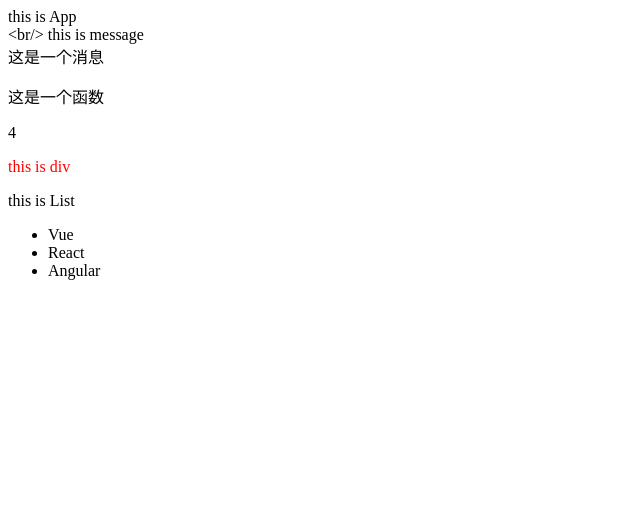
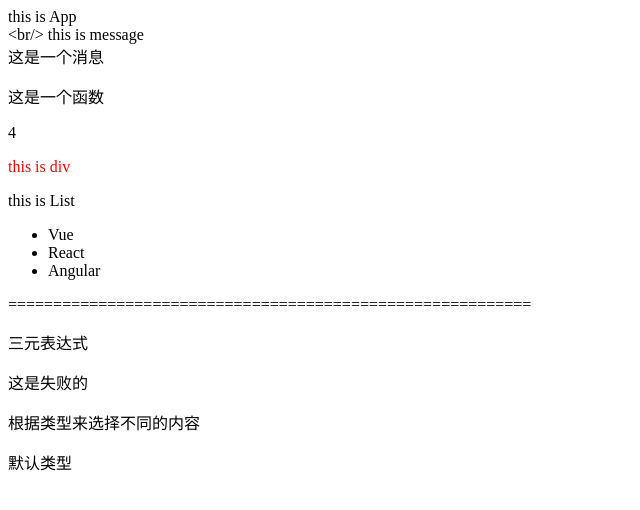
Before and after one commit to YiXiaoBaiLP/react-demo, a React (Create React App) app: page / in a window 1280 px wide. Shown: the top 510 px of the page, without its empty margins (0-640 px from the left). Built offline with nearby package versions, Linux system fonts and the light colour scheme.

Commit message:
条件判断语句

```diff
--- /dev/null
+++ b/src/If.js
@@ -0,0 +1,28 @@
+// 定义 一个类型
+const type = 0; // 1 2 3
+function getTypeTem() {
+  if (type === 1) {
+    return <div> 类型1</div>;
+  } else if (type === 2) {
+    return <div> 类型2</div>;
+  } else if (type === 3) {
+    return <div>类型3</div>;
+  }
+  return <div>默认类型</div>;
+}
+
+function If() {
+  const isLogin = false;
+  return (
+    <div className="If">
+      {/* 逻辑与 && */}
+      {isLogin && <span>this is span</span>}
+      <p> 三元表达式 </p>
+      {isLogin ? <span>这是成功的</span> : <span>这是失败的</span>}
+      <p>根据类型来选择不同的内容</p>
+      {getTypeTem()}
+    </div>
+  );
+}
+
+export default If;
--- a/src/index.js
+++ b/src/index.js
@@ -4,18 +4,21 @@
  * App ->index.js -> public/index.html(root)页面节点上
  */
 // React必要的两个核心包
-import React from 'react';
-import ReactDOM from 'react-dom/client';
+import React from "react";
+import ReactDOM from "react-dom/client";
 
 // 导入 项目的根组件
-import App from './App';
-import List from './List';
+import App from "./App";
+import List from "./List";
+import If from "./If";
 
 // 把 App 根组件渲染到id 为 root 的dom节点上
-const root = ReactDOM.createRoot(document.getElementById('root'));
+const root = ReactDOM.createRoot(document.getElementById("root"));
 root.render(
   <React.StrictMode>
     <App />
     <List />
+    <p>==========================================================</p>
+    <If />
   </React.StrictMode>
 );
```
